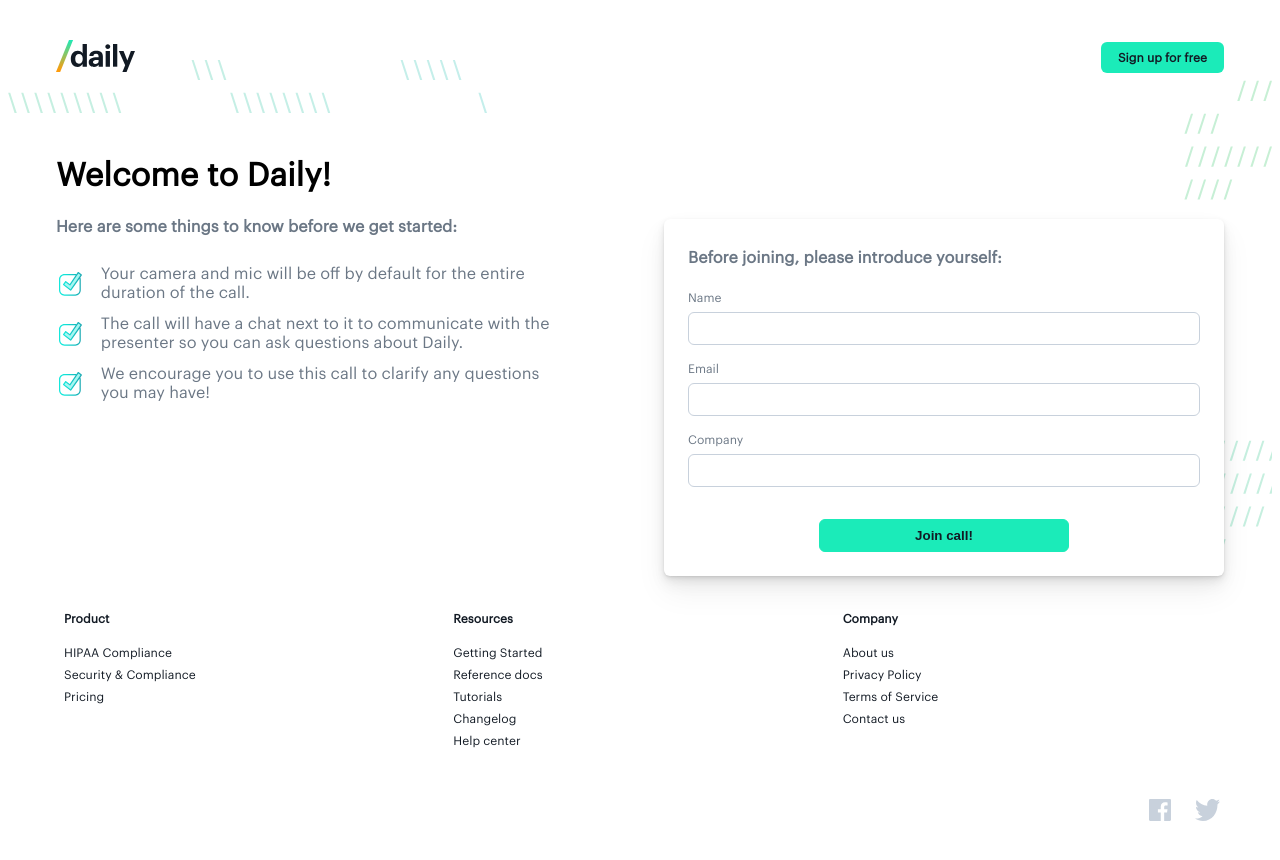
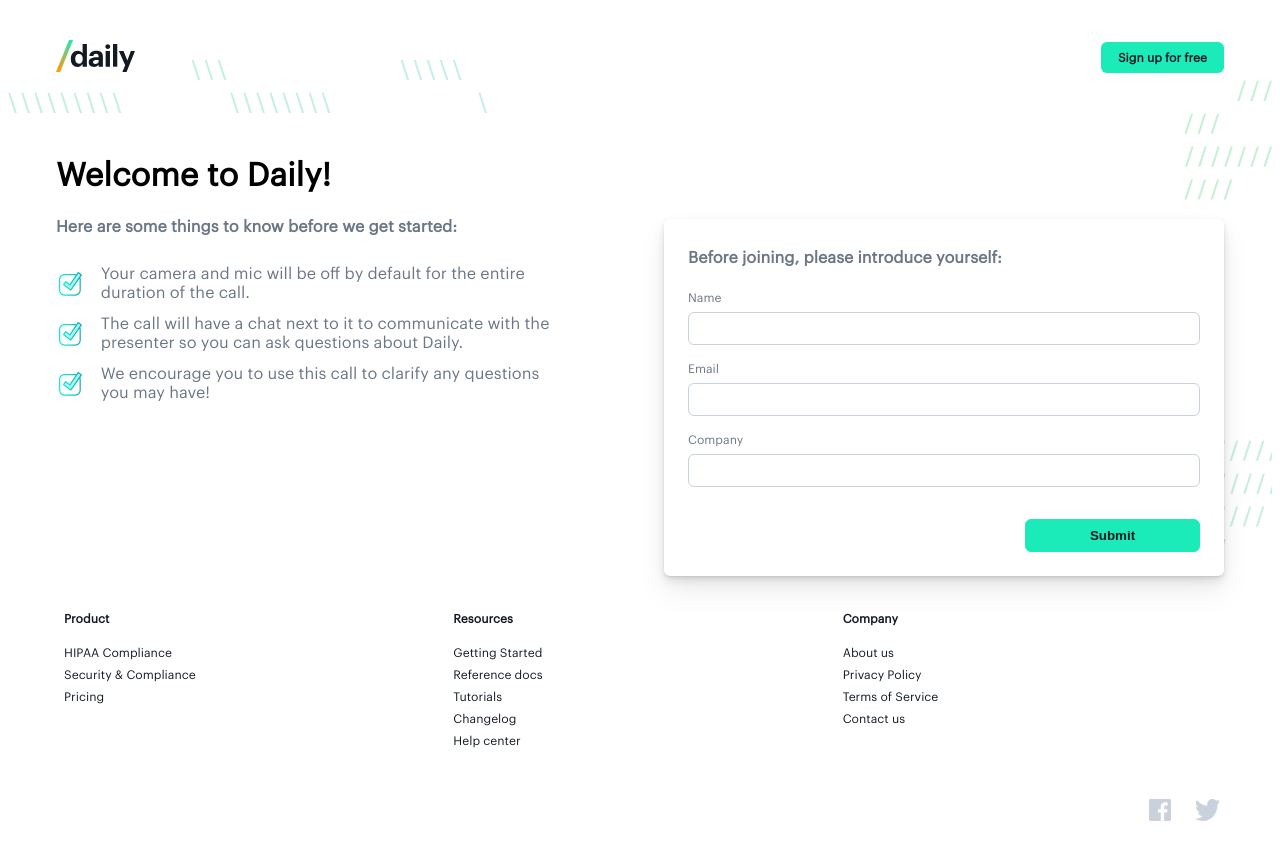
Before and after one commit to daily-demos/webinar, a React (Create React App) app: page /1 in a window 1280 px wide. Shown: the top 860 px of the page. Built offline with nearby package versions, Linux system fonts and the light colour scheme; no server answers.

Commit message:
disabled update on room join

```diff
--- a/src/views/WebinarCall.jsx
+++ b/src/views/WebinarCall.jsx
@@ -8,9 +8,7 @@
 import BodyText from "../components/text/BodyText";
 import { useParams, useLocation } from "react-router-dom";
 import checkmark from "../components/images/checkmark.svg";
-
 import theme from "../theme";
-import OrangeHeader from "../components/text/OrangeHeader";
 
 const WebinarCall = () => {
   const videoRef = useRef(null);
@@ -21,6 +19,7 @@
   const [currentView, setCurrentView] = useState("loading"); // loading | call | waiting | error
   const [callFrame, setCallFrame] = useState(null);
   const [height, setHeight] = useState(null);
+  const [submitting, setSubmitting] = useState(false);
   const [roomInfo, setRoomInfo] = useState(null); // {token?: string, accountType: 'participant' | 'admin', username: string, url: string }
   const [startTime, setStartTime] = useState(null);
 
@@ -34,11 +33,12 @@
     if (currentView === "loading") {
       fetch(`https://daily-webinar.netlify.app/api/rooms/${roomName}`, {})
         .then((res) => res.json())
-        .then((res) => setStartTime(new Date(res.config.nbf).toUTCString()))
+        .then((res) => setStartTime(new Date(res.config?.nbf).toUTCString()))
         .catch((err) => console.log(err));
 
       if (search && search.match(/^[?t=*+]/)) {
         const token = search.replace("?t=", "");
+        console.log(token);
         fetch(`https://daily-webinar.netlify.app/api/meeting-tokens/${token}`)
           .then((res) => res.json())
           .then((res) => {
@@ -74,6 +74,7 @@
         "entry.2075101699": emailRef.current.value,
         "entry.1964318055": companyRef.current.value,
       };
+      setSubmitting(true);
       fetch(
         `https://docs.google.com/forms/u/0/d/e/1FAIpQLSddqD1Q5W4Fatf0Px38ysFrC3COgS-PqAfjIXf6qnCgKfzZKg/formResponse?entry.1667022758=${inputRef.current.value}&entry.2075101699=${emailRef.current.value}&entry.1964318055=${companyRef.current.value}&submit=Submit`,
         {
@@ -86,10 +87,12 @@
             ...roomInfo,
             username: inputRef.current.value?.trim(),
           });
+          setSubmitting(false);
         })
         .catch((err) => {
           // todo handle error
           console.log(err);
+          setSubmitting(false);
         });
     }
   };
@@ -218,7 +221,7 @@
             <Input ref={emailRef} id="email" type="text" required />
             <Label htmlFor="company">Company</Label>
             <Input ref={companyRef} id="company" type="text" required />
-            <SubmitButton type="submit" value="Join call!" />
+            <SubmitButton type="submit" disabled={submitting} />
           </Form>
         </WaitingRoom>
       )}
@@ -313,13 +316,15 @@
   color: ${theme.colors.blueDark};
   font-weight: 600;
   margin-top: 2rem;
-  width: 250px;
+  width: 175px;
   margin-left: auto;
-  margin-right: auto;
   cursor: pointer;
 
   &:hover {
     border: 1px solid ${theme.colors.teal};
+  }
+  &:disabled {
+    opacity: 0.5;
   }
 `;
 
```
